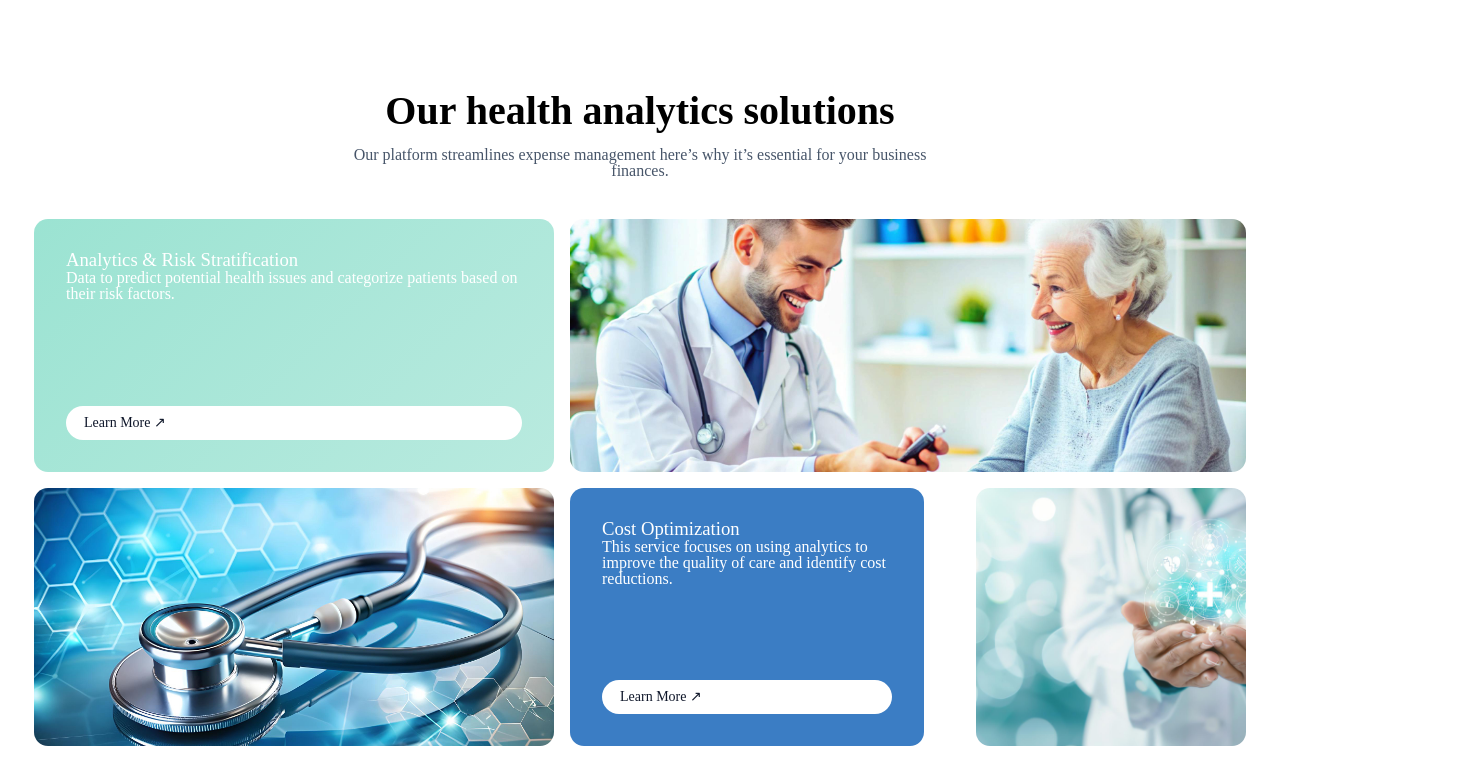
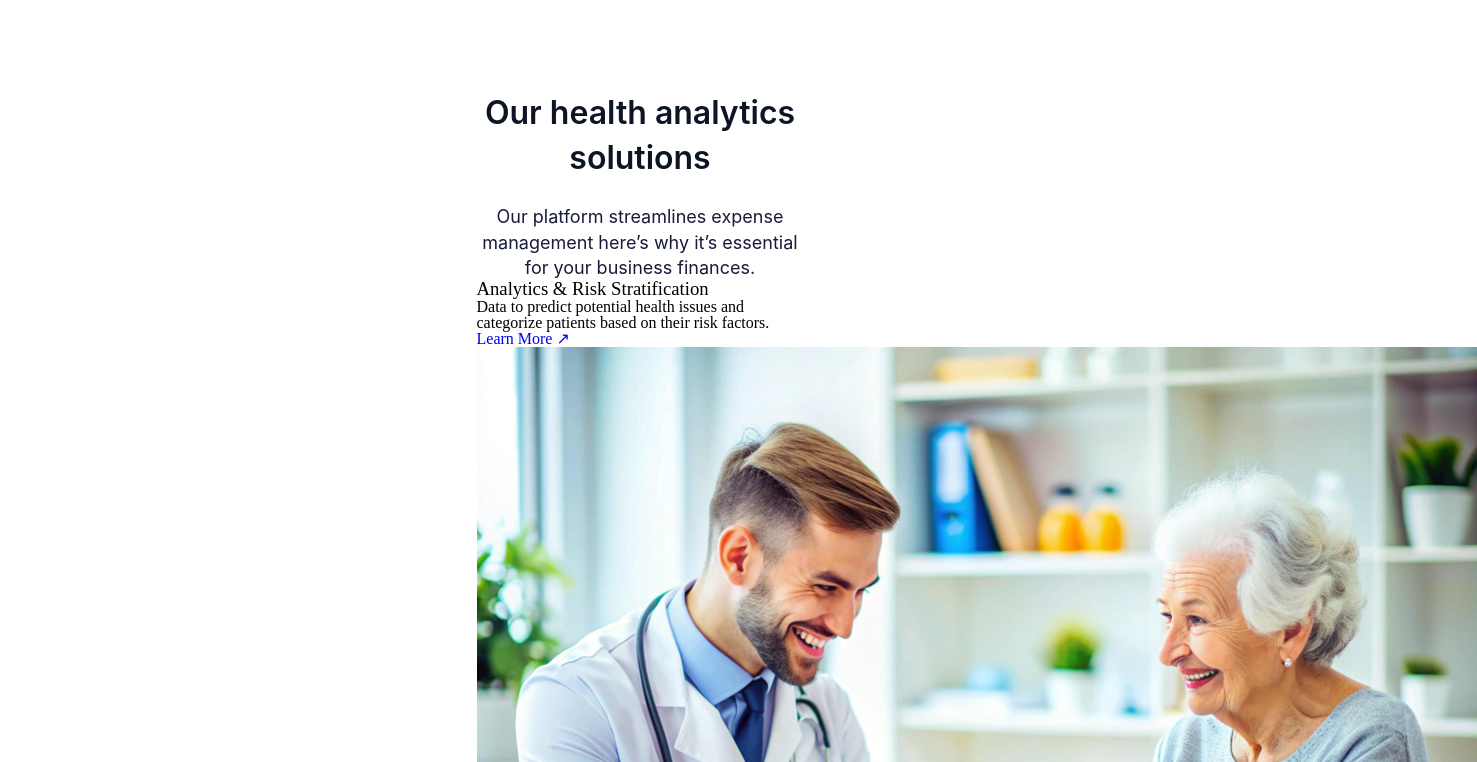
Before and after one commit to Ostap201164/clinic-mecare, a website built with Vite: page src/index.html in a window 1280 px wide. Shown: the part 798-1560 px from the top of the page, 1477 px wide, since content can reach past the window. Built offline with nearby package versions, Linux system fonts and the light colour scheme; files whose address does not match are found by name.

Commit message:
Update analytics.scss

```diff
--- a/src/scss/home/analytics.scss
+++ b/src/scss/home/analytics.scss
@@ -1,105 +1,137 @@
+// .analytics {
+//   padding: 40px 0;
+
+//   &__container {
+//     max-width: calc(520px + 390px + 270px + 32px);
+//     margin: 0 auto;
+//   }
+
+//   &__header {
+//     text-align: center;
+//     margin-bottom: 40px;
+//   }
+
+//   &__title {
+//     font-size: 40px;
+//     font-weight: 700;
+//     margin-bottom: 16px;
+//   }
+
+//   &__subtitle {
+//     max-width: 620px;
+//     margin: 0 auto;
+//     color: #475569;
+//   }
+
+//   &__grid {
+//     display: grid;
+//     grid-template-columns: 520px 390px 270px;
+//     grid-template-rows: 253px 258px;
+//     gap: 16px;
+//   }
+
+//   &__card {
+//     border-radius: 14px;
+//     overflow: hidden;
+//   }
+
+//   /* GREEN */
+//   &__card--green {
+//     grid-column: 1 / 2;
+//     grid-row: 1 / 2;
+// padding: 24px 20px;
+// gap: 8px;
+// border-radius: 13.257px;
+// background: linear-gradient(180deg, #6AD4C3 42.63%, #DCEFD6 155.06%);
+//   }
+
+//   /* IMAGE TOP */
+//   &__card--image-top {
+//     grid-column: 2 / 4;
+//     grid-row: 1 / 2;
+//     width: 390px;
+// height: 258px;
+//   }
+
+//   /* IMAGE SMALL */
+//   &__card--image-small {
+//     img {
+//       width: 100%;
+//       height: 100%;
+//       object-fit: cover;
+//       display: block;
+//     }
+//   }
+
+//   /* BLUE */
+//   &__card--blue {
+//     grid-column: 2 / 3;
+//     grid-row: 2 / 3;
+// border-radius: 14px;
+// background: var(--BG-BG-4, #007ECD);
+// padding: 16.399px 12.628px 15.058px 13.258px;
+
+//   }
+
+//   &__btn {
+
+//   }
+//   &__btn-svg{
+//   }
+
+//   /* MOBILE */
+//   @media (max-width: 1100px) {
+//     &__grid {
+//       grid-template-columns: 1fr;
+//       grid-template-rows: auto;
+//     }
+
+//     &__card--blue {
+//       width: 100%;
+//     }
+//   }
+// }
+
 .analytics {
   padding: 40px 0;
-
   &__container {
-    max-width: calc(520px + 390px + 270px + 32px);
+    width: 327px;
     margin: 0 auto;
   }
-
   &__header {
+  }
+  &__title {
+    color: var(--Neutrals-900, #0d1525);
     text-align: center;
-    margin-bottom: 40px;
+    font-family: Inter;
+    font-size: 32px;
+    font-weight: 600;
+    line-height: 140%;
+    margin-bottom: 24px;
   }
-
-  &__title {
-    font-size: 40px;
-    font-weight: 700;
-    margin-bottom: 16px;
+  &__subtitle {
+    color: var(--Neutrals-800, #181B39);
+text-align: center;
+font-family: Inter;
+font-size: 18px;
+font-style: normal;
+font-weight: 400;
+line-height: 140%;
   }
-
-  &__subtitle {
-    max-width: 620px;
-    margin: 0 auto;
-    color: #475569;
+  &__grid {
   }
-
-  &__grid {
-    display: grid;
-    grid-template-columns: 520px 390px 270px;
-    grid-template-rows: 253px 258px;
-    gap: 16px;
+  &__card {
   }
-
-  &__card {
-    border-radius: 14px;
-    overflow: hidden;
+  &__card--green {
   }
-
-  /* GREEN */
-  &__card--green {
-    grid-column: 1 / 2;
-    grid-row: 1 / 2;
-
-    padding: 32px;
-    background: linear-gradient(135deg, #9be3d2, #b9eadf);
-    color: #ffffff;
-
-    display: flex;
-    flex-direction: column;
-    justify-content: space-between;
+  &__btn {
   }
-
-  /* IMAGE TOP */
+  &__btn-svg {
+  }
   &__card--image-top {
-    grid-column: 2 / 4;
-    grid-row: 1 / 2;
   }
-
-  /* IMAGE SMALL */
   &__card--image-small {
-    img {
-      width: 100%;
-      height: 100%;
-      object-fit: cover;
-      display: block;
-    }
   }
-
-  /* BLUE */
   &__card--blue {
-    grid-column: 2 / 3;
-    grid-row: 2 / 3;
-
-    width: 354px; // точна ширина з Figma
-    padding: 32px;
-    background: #3b7dc4;
-    color: #ffffff;
-
-    display: flex;
-    flex-direction: column;
-    justify-content: space-between;
-  }
-
-  &__btn {
-    background: #ffffff;
-    color: #0f172a;
-    padding: 10px 18px;
-    border-radius: 999px;
-    display: inline-flex;
-    gap: 8px;
-    font-size: 14px;
-    cursor: pointer;
-  }
-
-  /* MOBILE */
-  @media (max-width: 1100px) {
-    &__grid {
-      grid-template-columns: 1fr;
-      grid-template-rows: auto;
-    }
-
-    &__card--blue {
-      width: 100%;
-    }
   }
 }
```
